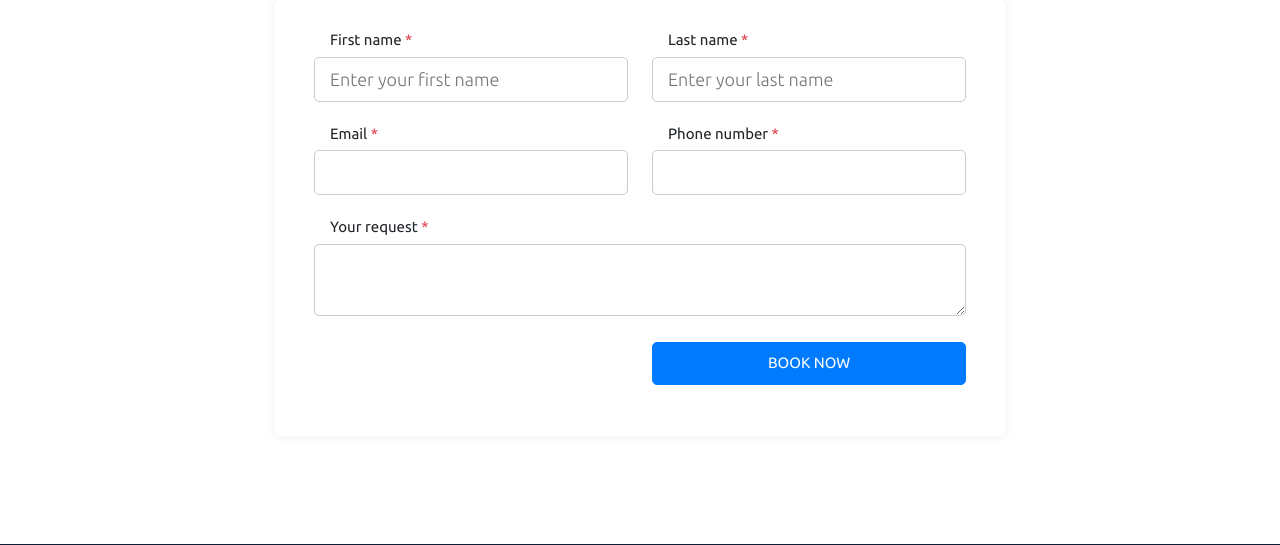
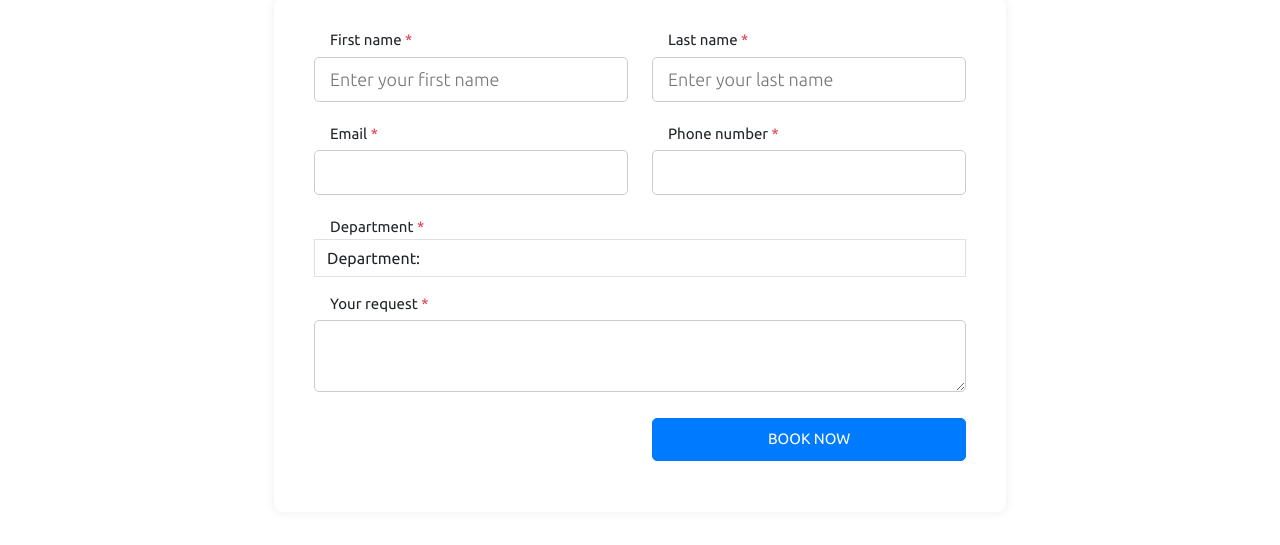
Before and after one commit to Daniel1039/hospitalwebsite, a Django app: page /make-an-appointment/ in a window 1280 px wide. Shown: the part 318-863 px from the top of the page. Run offline with Django 5.2, Linux system fonts and the light colour scheme; data comes from the database, SQL or seed files in the repository; both versions use the stored data as it was after the commit; some libraries are stand-ins or nearby versions.

Commit message:
all the files in my code

```diff
--- a/patient_app/views.py
+++ b/patient_app/views.py
@@ -71,6 +71,7 @@ class AppointmentTemplateView(TemplateView):
         lname= request.POST.get('lname')
         email= request.POST.get('email')
         mobile= request.POST.get('mobile')
+        department= request.POST.get('department')
         message= request.POST.get('request')
 
         appointment=Appointment.objects.create (
@@ -78,6 +79,7 @@ class AppointmentTemplateView(TemplateView):
             last_name= lname,
             email =email,
             phone= mobile,
+            department = department,
             request= message,
         )
         appointment.save()
--- a/templates/appointment.html
+++ b/templates/appointment.html
@@ -48,6 +48,19 @@
                             <div class="form-group col-sm-6 flex-column d-flex">
                              <label class="form-control-label px-3">Phone number<span class="text-danger"> *</span></label>
                               <input type="text" id="mob" name="mobile" placeholder="" onblur="validate(4)">
+                            </div>
+
+                            <div class="form-group col-sm-12 flex-column d-flex">
+                                <label class="form-control-label px-3">Department<span class="text-danger"> *</span></label>
+                                <select name="department" id="department" class="form-control" onblur="validate(5)">
+                                    <option value=""  disabled selected>Department:</option>
+                                    <option value="Cardiology">Cardiology</option>
+                                    <option value="Orthopedics">Orthopedics</option>
+                                    <option value="Neurology">Neurology</option>
+                                    <option value="Radiology">Radiology</option>
+                                    <option value="Surgery">Surgery</option>
+                                    <option value="Other">Other</option>
+                                </select>
                             </div>
 
                         </div>
--- a/templates/manage-appointments.html
+++ b/templates/manage-appointments.html
@@ -40,8 +40,10 @@
                                     <div class="widget-49-meeting-info">
                                         <span class="widget-49-pro-title">{{app.email}}</span>
                                         <span class="widget-49-meeting-time">{{app.phone}}</span>
+                                        <bold><span class="widget-49-meeting-points">{{app.department}}</span></bold>
                                     </div>
                                 </div>
+
                                 <div class="widget-49-meeting-points">
                                     <span>{{app.request}}</span>
                                 </div>
```
Also changed, not shown: patient_app/models.py (+10 -0 lines), db.sqlite3, patient_app/migrations/0005_appointment_department.py (added).
